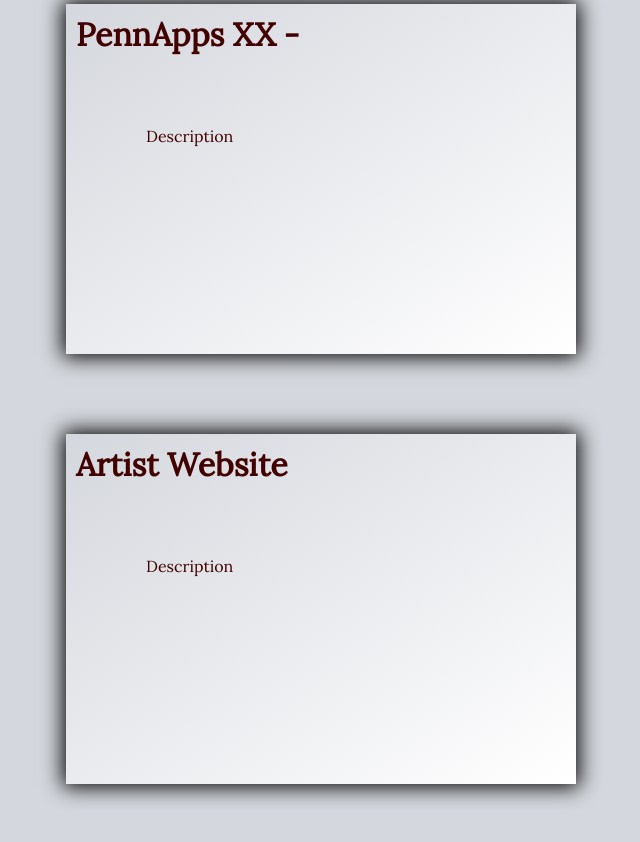
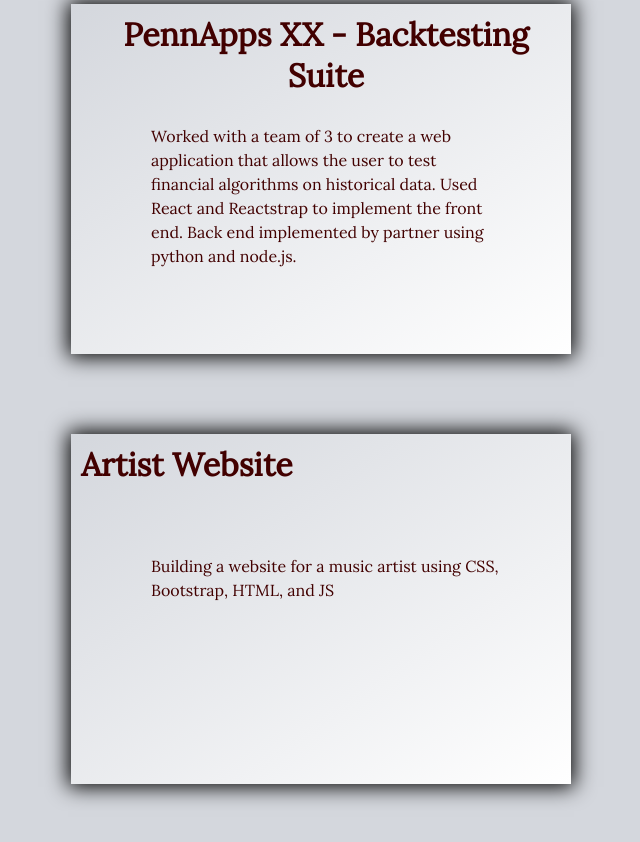
Before and after one commit to arpatini/WebsitePortfolio, a plain HTML site: page index.html in a window 1280 px wide. Shown: the part 2377-3219 px from the top of the page, without its empty margins (319-959 px from the left). Drawn offline with Linux system fonts and the light colour scheme; a web font is replaced by a local one.

Commit message:
updated projects

```diff
--- a/css/styles.css
+++ b/css/styles.css
@@ -205,12 +205,10 @@ li {
   background-image: linear-gradient(to bottom right, #d4d7dd ,  white);
   color:#420000;
   height:350px;
-  width:50%;
-  min-width: 400px;
+  width: 500px;
   box-shadow: 0 0 20px 3px black;
   margin:80px auto 80px auto;
   position:relative;
-
 }
 
 .projTitle {
@@ -222,20 +220,30 @@ li {
 }
 
 .projdes {
-  width:100%;
+  width:70%;
   position:absolute;
   top:120px;
   text-align:left;
   padding-left:80px;
 }
 
-.proj:hover {
-  background-color: pink;
+
+.hideProj {
+  display: none;
+}
+
+#PAProj:hover {
+  background-image: url("./../images/BTSimg.png");
+  background-repeat: no-repeat;
+  background-size: 100% 100%;
   color: transparent;
 }
 
-.hideProj {
-  display: none;
+#musProj:hover {
+  background-image: url("./../images/MusicWeb.png");
+  background-repeat: no-repeat;
+  background-size: 100% 100%;
+  color: transparent;
 }
 
 #Music {
--- a/index.html
+++ b/index.html
@@ -72,6 +72,8 @@
             </div>
 
             <ul class="info">
+              <li>Git</li>
+              <li>Reactstrap</li>
               <li>Eclipse</li>
               <li>JUnit Testing</li>
             </ul>
@@ -88,20 +90,28 @@
       <div id="Projects" class="pad">
         <h2>Projects</h2>
 
-        <div class="proj">
-          <h4 class="projTitle">PennApps XX - </h4>
-          <p class="projdes">Description</p>
+        <a href="https://devpost.com/software/backtesting-suite">
+          <div class="proj" id="PAProj">
+            <h4 class="projTitle">PennApps XX - Backtesting Suite</h4>
+            <p class="projdes">Worked with a team of 3 to create a web application that allows
+              the user to test financial algorithms on historical data. Used React and Reactstrap
+              to implement the front end. Back end implemented by partner using python and node.js.</p>
           </div>
+        </a>
 
-        <div class="proj">
+        <!-- <a href="https://devpost.com/software/backtesting-suite"> -->
+          <div class="proj" id="musProj">
             <h4 class="projTitle">Artist Website</h4>
-          <p class="projdes">Description</p>
+            <p class="projdes">Building a website for a music artist using CSS, Bootstrap, HTML,  and JS</p>
           </div>
+        <!-- </a> -->
 
+        <a href="https://devpost.com/software/backtesting-suite">
           <div class="proj hideProj">
             <h4 class="projTitle">JustListen</h4>
             <p class="projdes">Description</p>
           </div>
+        </a>
 
       </div>
 
```
Also changed, not shown: images/BTSimg.png (added), 1 other file. Lines whose indentation alone changed are shown as unchanged.
